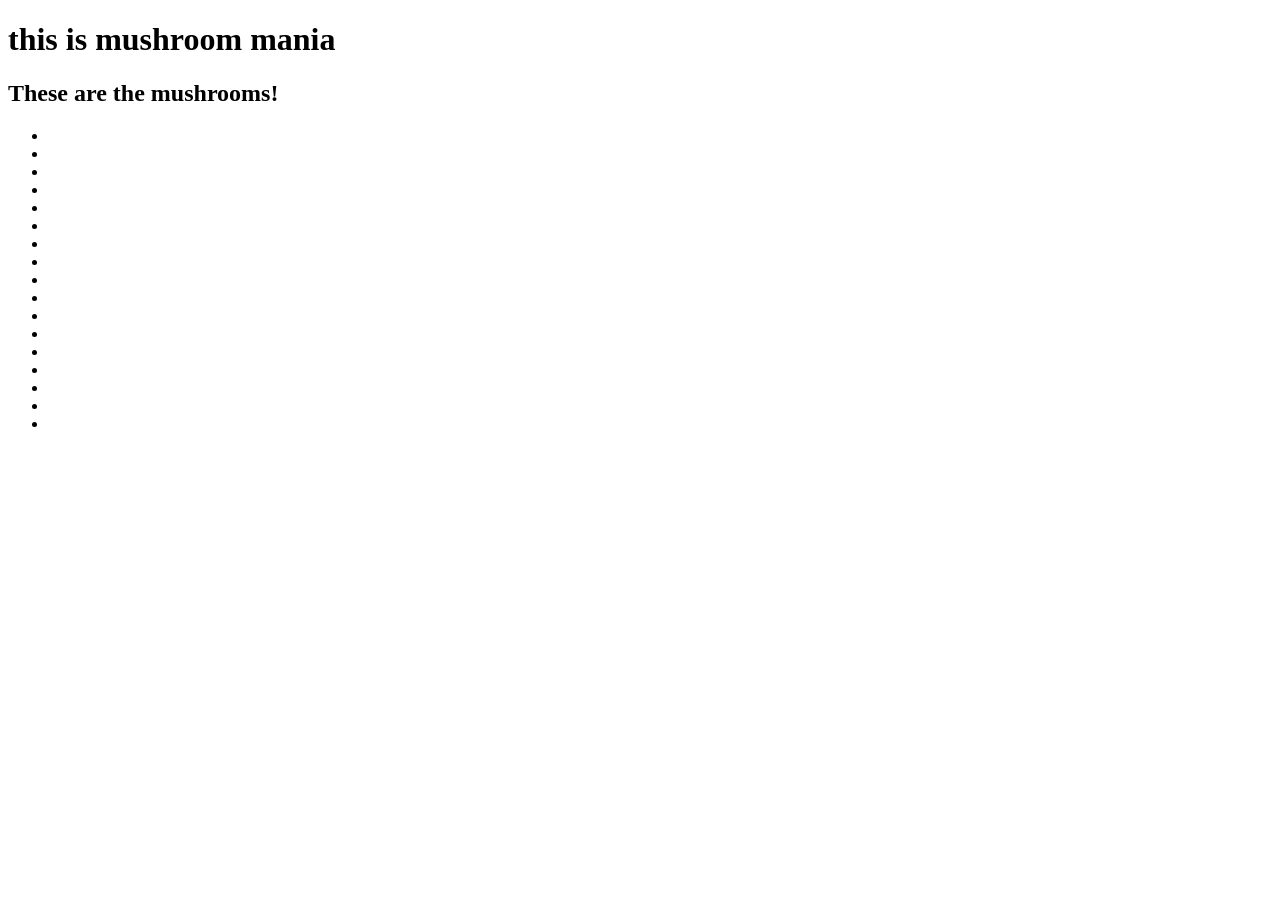
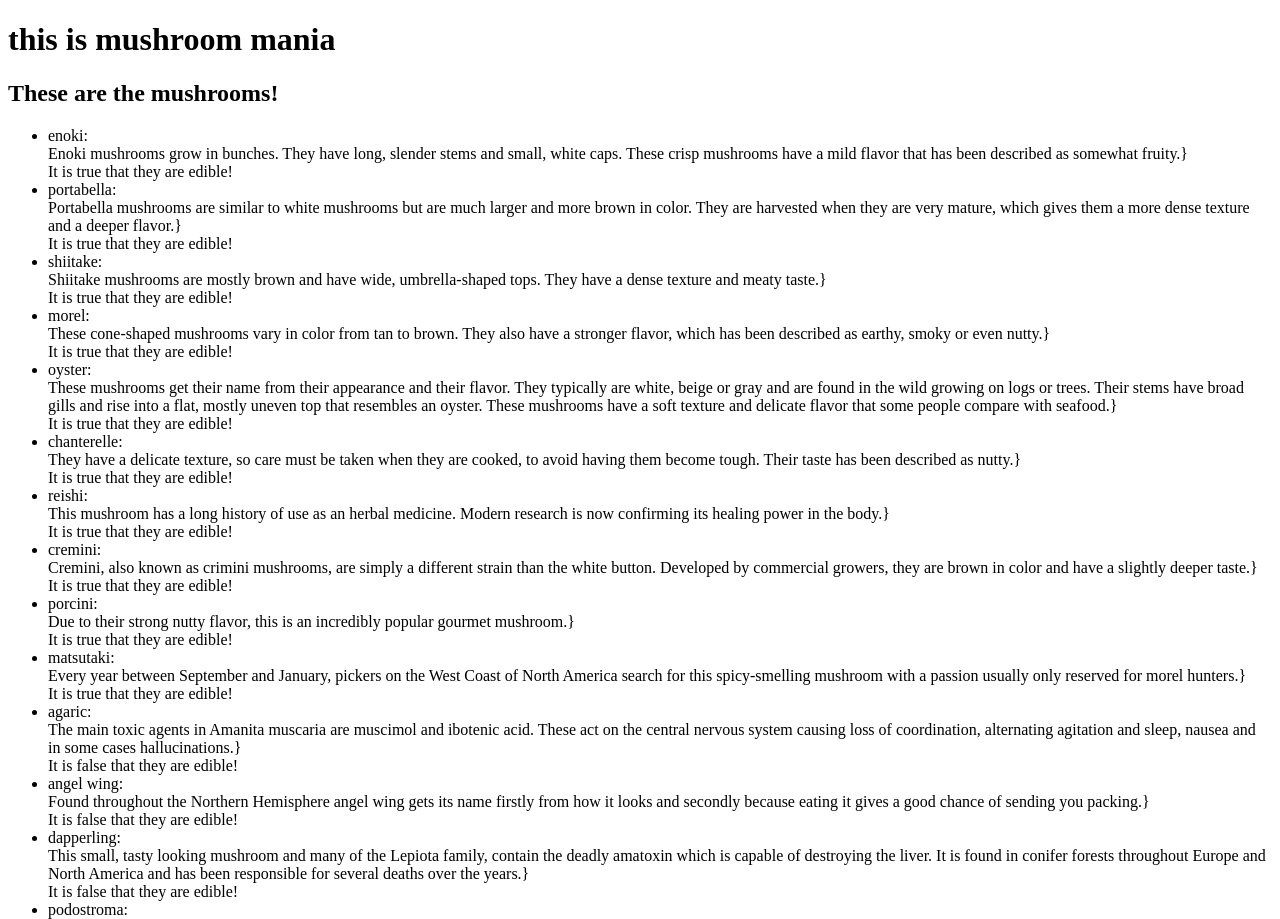
Before and after one commit to bshunk/EX_mushroom-mania, a plain HTML site: page index.html in a window 1280 px wide. Shown: the top 919 px of the page. Before the commit the page ends 800 px from the top, so only its background shows below. Drawn offline with nearby package versions, Linux system fonts and the light colour scheme.

Commit message:
complete assignment

```diff
--- a/index.html
+++ b/index.html
@@ -8,7 +8,9 @@
 	<div ng-controller="MushroomController">
 		<h2>These are the mushrooms!</h2>
 		<ul>
-			<li ng-repeat="mushrooms in mushroomList"></li>
+			<li ng-repeat="mushrooms in mushroomList">
+				{{mushrooms.name}}:<br>{{mushrooms.description}}}<br>It is {{mushrooms.edible}} that they are edible!
+			</li>
 		</ul>
 	</div>
 
```
